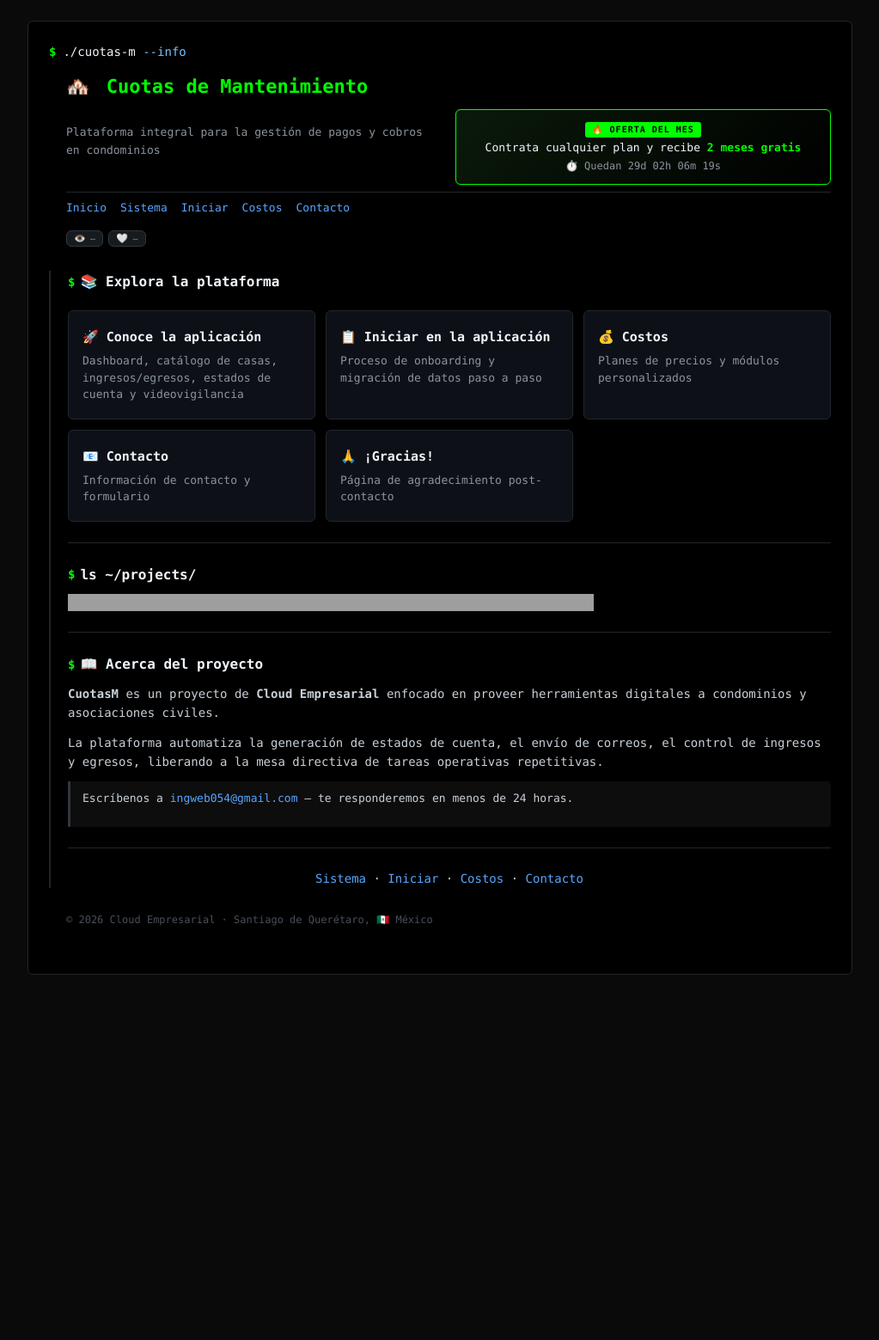
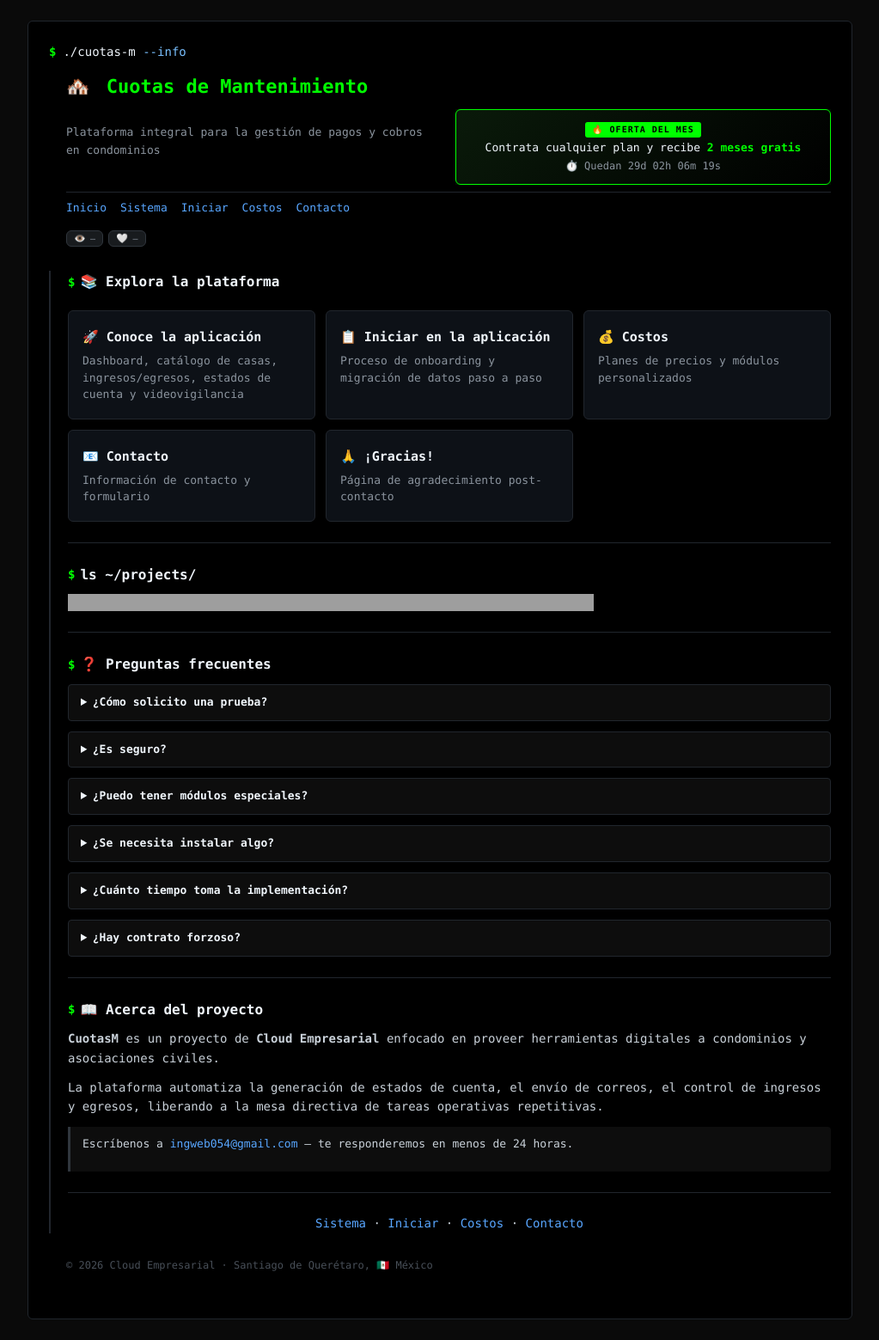
Before and after one commit to vvaldelamar/CuotasM, a Jekyll site: the page built from index.md, in a window 1280 px wide. Shown: the whole page at 86% size, without its empty margins (128-1151 px from the left). Built offline with Jekyll 4.4.1, drawn with Linux system fonts in a browser that asks for light colours; our own code applies the rules of GitHub Pages for plain Markdown files; comment, search, counter and statistics services are not loaded; before the commit the page ends 1158 px from its top, so only the background shows below that; grey boxes are pictures that could not be loaded.

```diff
--- a/index.md
+++ b/index.md
@@ -51,6 +51,46 @@
 
 ---
 
+## ❓ Preguntas frecuentes
+
+<details>
+<summary><strong>¿Cómo solicito una prueba?</strong></summary>
+<br>
+Escribe a <a href="mailto:ingweb054@gmail.com">ingweb054@gmail.com</a> con el nombre de tu condominio y número de casas. Te habilitaremos un entorno de prueba sin costo ni compromiso.
+</details>
+
+<details>
+<summary><strong>¿Es seguro?</strong></summary>
+<br>
+Sí. Todo el acceso es vía HTTPS con cifrado SSL. Los datos se alojan en servidores con autenticación por sesión y firewalls. No compartimos información con terceros.
+</details>
+
+<details>
+<summary><strong>¿Puedo tener módulos especiales?</strong></summary>
+<br>
+Sí. Desarrollamos módulos a la medida: cobro con terminal bancaria, integración con tu portafolio de proveedores, reportes personalizados o cualquier necesidad específica de tu condominio.
+</details>
+
+<details>
+<summary><strong>¿Se necesita instalar algo?</strong></summary>
+<br>
+No. Es 100% web — funciona en cualquier navegador, dispositivo o sistema operativo. Solo necesitas internet.
+</details>
+
+<details>
+<summary><strong>¿Cuánto tiempo toma la implementación?</strong></summary>
+<br>
+La migración completa toma de 1 a 2 semanas, dependiendo del volumen de datos históricos. Durante el proceso te acompañamos paso a paso.
+</details>
+
+<details>
+<summary><strong>¿Hay contrato forzoso?</strong></summary>
+<br>
+No. Trabajamos por periodos mensuales sin penalización por cancelación. Queremos que sigas porque el sistema te funciona, no porque estés atado.
+</details>
+
+---
+
 ## 📖 Acerca del proyecto
 
 **CuotasM** es un proyecto de **Cloud Empresarial** enfocado en proveer herramientas digitales a condominios y asociaciones civiles.
```
